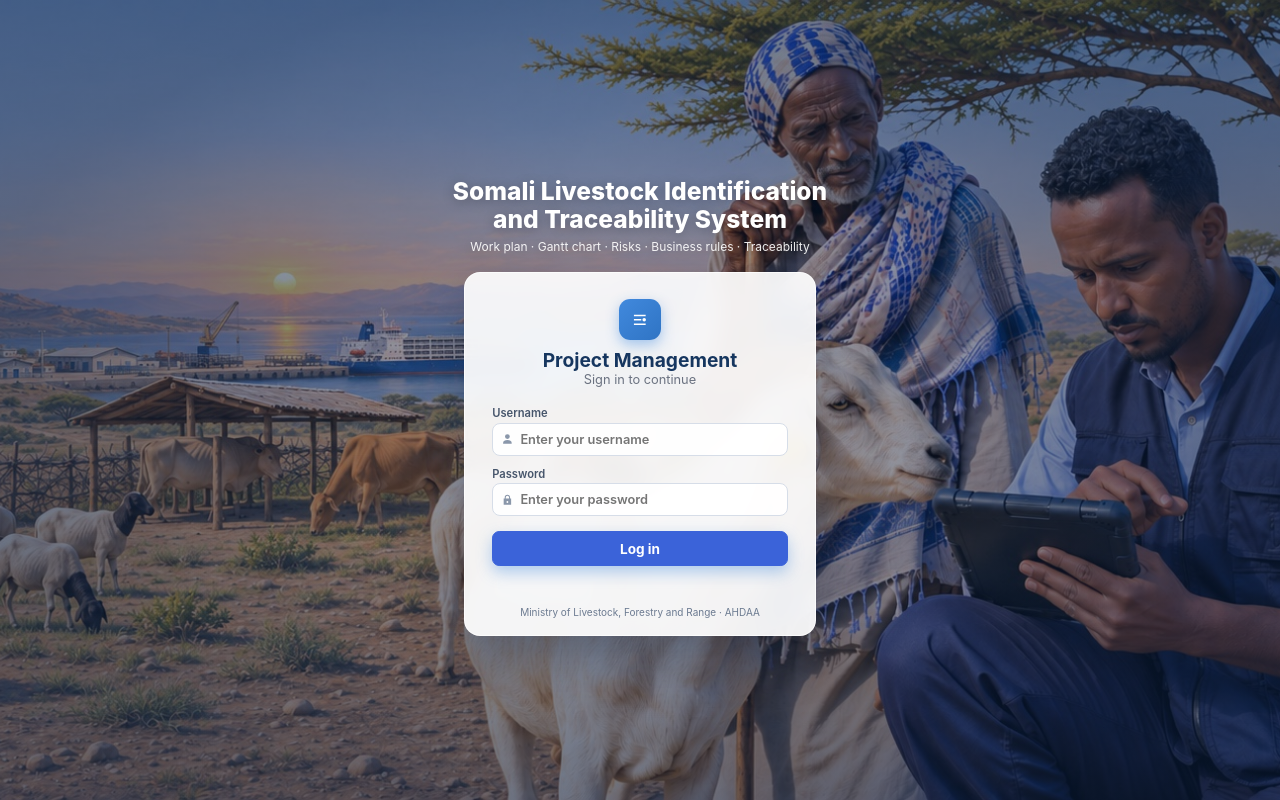
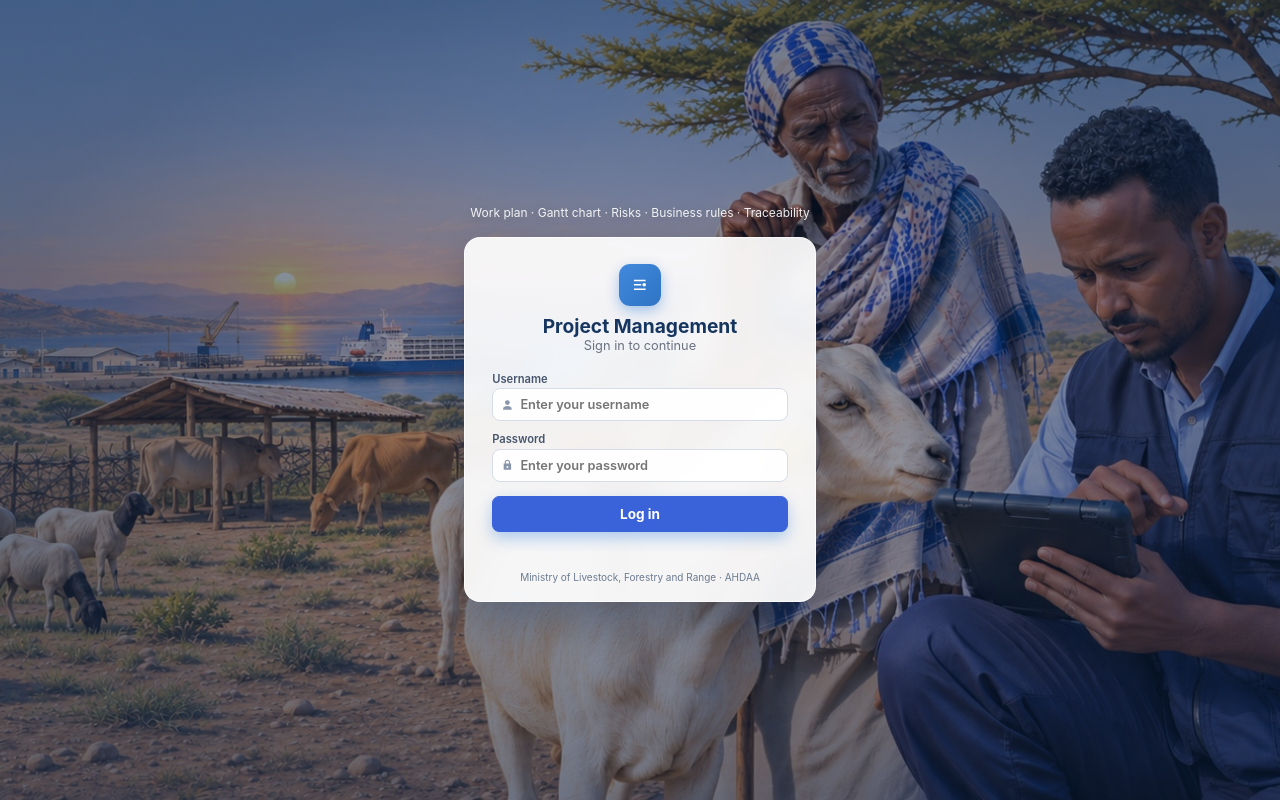
Before and after one commit to Rifuras/som, a website: page public/index.html in a window 1280 px wide. Drawn offline with Linux system fonts and the light colour scheme; no server answers.

Commit message:
Login page: remove system title above card
Co-Authored-By: Claude Opus 5.5 <noreply@anthropic.com>

```diff
--- a/public/index.html
+++ b/public/index.html
@@ -11,7 +11,6 @@
   <div id="login" class="login hidden">
     <div class="login-left">
     <div class="login-hero">
-      <div class="login-hero-title">Somali Livestock Identification<br>and Traceability System</div>
       <div class="login-hero-sub">Work plan · Gantt chart · Risks · Business rules · Traceability</div>
     </div>
     <form id="loginForm" class="login-card">
```
